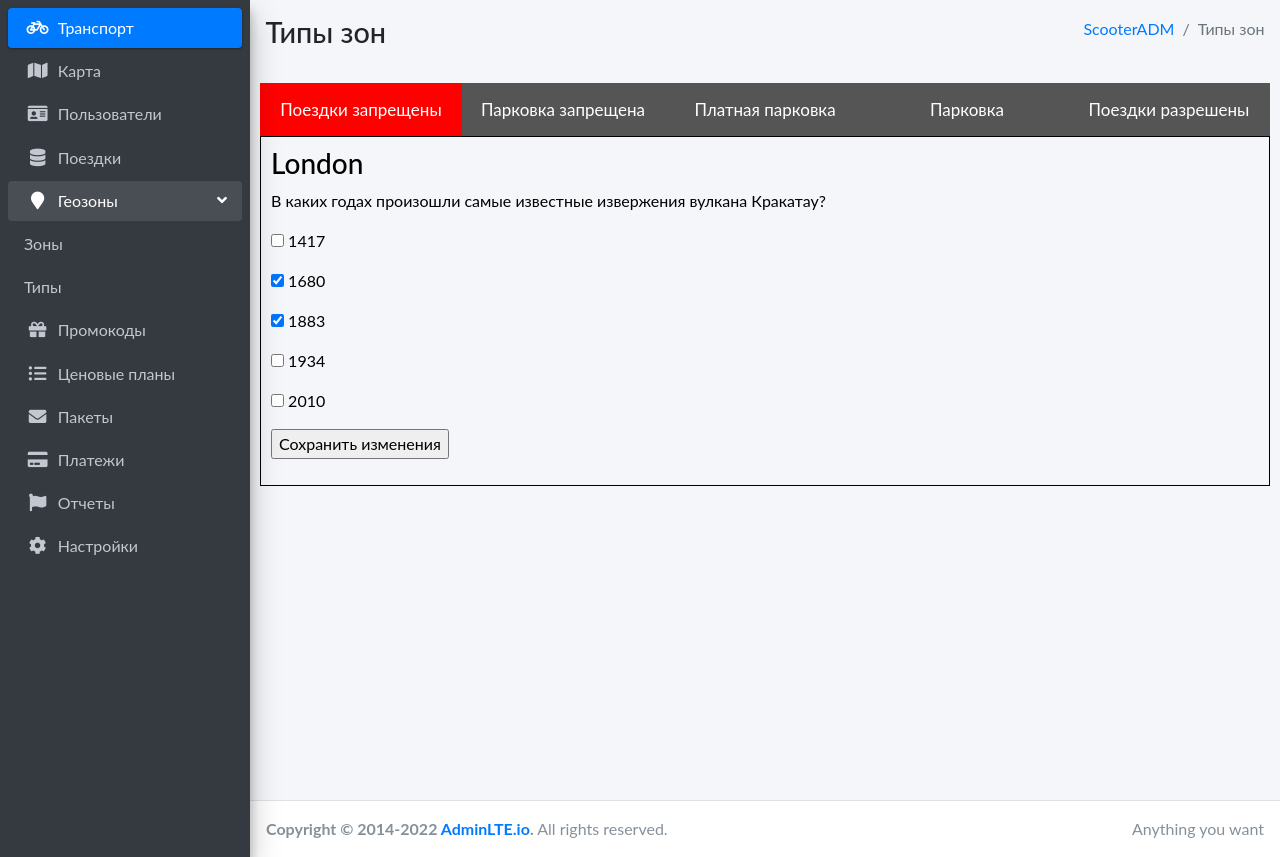
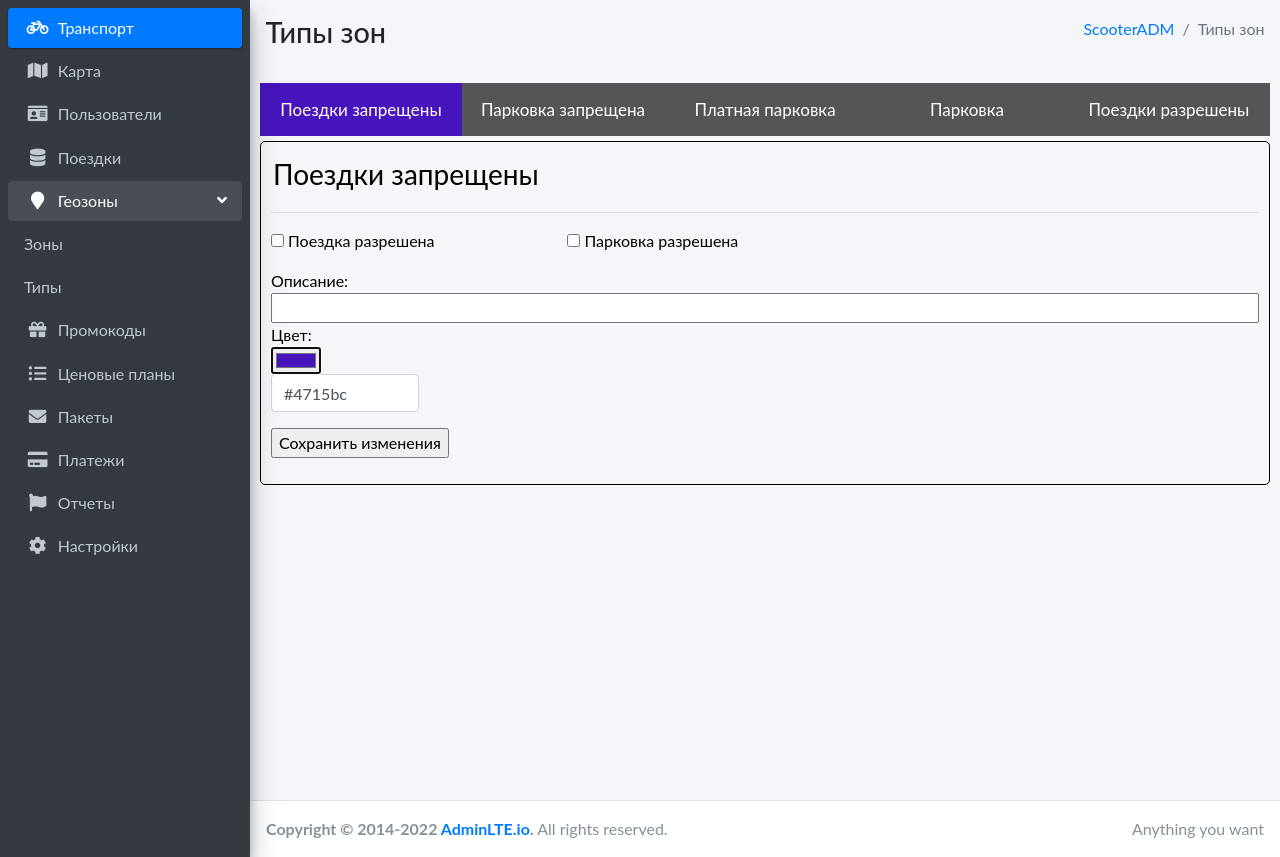
Before and after one commit to bloodyru/ScootersAdminPanel, a Django app: page /typeofzone.html in a window 1280 px wide. Shown: the part 57-914 px from the top of the page. Run offline with Django 3.2, Linux system fonts and the light colour scheme; data comes from the database, SQL or seed files in the repository; both versions use the stored data as it was after the commit; some libraries are stand-ins or nearby versions.

Commit message:
первый тип зоны, всё раотает кроме CheckboxInput

```diff
--- a/djangoProject/scooters/adm/forms.py
+++ b/djangoProject/scooters/adm/forms.py
@@ -1,5 +1,5 @@
-from .models import User,Zone
-from django.forms import ModelForm,TextInput,SelectMultiple
+from .models import User,Zone, TypeOfZone
+from django.forms import ModelForm,TextInput,SelectMultiple,CheckboxInput
 from django import forms
 
 class GaeParamsForm(forms.Form):
@@ -67,3 +67,23 @@ class NewZoneForm(ModelForm):
             }),
 
         }
+class TypeOfZoneForm(ModelForm):
+    class Meta:
+        model = TypeOfZone
+        fields = ['TypeZone', 'ColorZone', 'CanYouScooterOnThisArea', 'CanYouParkingOnThisArea']
+        widgets = {
+            "TypeZone": TextInput(attrs={
+                'class': 'form-control',
+                'placeholder': 'Тип зоны'
+            }),
+            "ColorZone": TextInput(attrs={
+                'class': 'form-control',
+                'placeholder': 'Цвет зоны',
+                'style': 'width: 15%'
+            }),
+            "CanYouScooterOnThisArea": CheckboxInput(attrs={
+            }),
+            "CanYouParkingOnThisArea": CheckboxInput(attrs={
+            }),
+
+        }
--- a/djangoProject/scooters/adm/models.py
+++ b/djangoProject/scooters/adm/models.py
@@ -48,6 +48,9 @@ class Balance(models.Model):
 
 class TypeOfZone(models.Model):
     TypeZone = models.CharField(max_length=30, null=True)
+    ColorZone = models.CharField(max_length=7, null=True)
+    CanYouScooterOnThisArea = models.BooleanField(null=True)
+    CanYouParkingOnThisArea = models.BooleanField(null=True)
     def __str__(self):
         return str(self.TypeZone)
 
--- a/djangoProject/scooters/adm/views.py
+++ b/djangoProject/scooters/adm/views.py
@@ -6,7 +6,7 @@ from django.http import HttpResponseRedirect
 from django.http import HttpResponseNotFound
 from .models import Transport, User, Balance, Zone, TypeOfZone
 from django.views.generic import DetailView
-from .forms import UserForm, ZoneredactorForm, NewZoneForm
+from .forms import UserForm, ZoneredactorForm, NewZoneForm,TypeOfZoneForm
 from django.views.generic.edit import UpdateView, CreateView
 import json
 
@@ -62,6 +62,7 @@ def map(request):
 
 
 def zone(request):
+
     name = "Зоны"
     zone = Zone.objects.all()
     colorZone = serializers.serialize('json', Zone.objects.all())
@@ -70,7 +71,7 @@ def zone(request):
     for i in range(len(color)):
         color0 = color[i]  # берем первую строчку матрицы
         color0 = color0['fields']  # берем параметр fields, углубляемся
-        color0 = color0['ColorZone']  # Берем параметр GPSPoints, получаем строчку
+        color0 = color0['ColorZone']  # Берем параметр ColorZone, получаем строчку
         datacolor.append(color0)
     data = serializers.serialize('json', Zone.objects.all())
     gps = json.loads(data)  # конвертируем json to array
@@ -91,7 +92,6 @@ def zone(request):
         nn = 'зон'
     else:
         nn = 'зон.'
-
     return render(request, 'adm/zone.html',
                   {'zone': zone, 'name': name, 'summ': summ, 'nn': nn, 'datagps': datagps, 'datacolor': datacolor})
 
@@ -122,7 +122,28 @@ def deletezone(request, pk):
         return HttpResponseNotFound("<h2>Zone not found</h2>")
 
 def typeofzone(request):
+    error = ''
+    if request.method == 'POST': # если со страницы идет метод POST
+        form = TypeOfZoneForm(request.POST) # создаем экземпляр формы для типо зон
+        if form.is_valid(): # если форма правильно заполнена:
+            TypeOfZoneObject = TypeOfZone.objects.get(TypeZone = form.cleaned_data.get('TypeZone')) # получаем тип зоны из модели с TypeZone равным TypeZone со страницы
+            TypeOfZoneObject.ColorZone = form.cleaned_data.get('ColorZone') # значению .ColorZone модели TypeOfZoneObject, присваиваем значение со страницы
+            TypeOfZoneObject.CanYouScooterOnThisArea = form.cleaned_data.get('CanYouScooterOnThisArea')
+            TypeOfZoneObject.CanYouParkingOnThisArea = form.cleaned_data.get('CanYouParkingOnThisArea')
+            TypeOfZoneObject.save() # сохраняем модель
+        else:
+            error = form.errors # если форма заполнена не правильно отправляем ошибки на страницу
+    ColorTypeOfzone = serializers.serialize('json', TypeOfZone.objects.all())
+    color = json.loads(ColorTypeOfzone)  # конвертируем json to array
+    datacolor = []
+    for i in range(len(color)):
+        color0 = color[i]  # берем первую строчку матрицы
+        color0 = color0['fields']  # берем параметр fields, углубляемся
+        color0 = color0['ColorZone']  # Берем параметр ColorZone, получаем строчку
+        datacolor.append(color0)
+
     name = "Типы зон"
     typezone = TypeOfZone.objects.all()
-    print(typezone[0])
-    return render(request, 'adm/typeofzone.html', {'name': name, 'typezone': typezone})
+    form = TypeOfZoneForm(request.POST, initial={'TypeZone': typezone[0]})
+    return render(request, 'adm/typeofzone.html', {'name': name, 'typezone': typezone, 'datacolor':datacolor,
+                                                   'form':form, 'error': error})
--- a/djangoProject/scooters/static/adm/dist/js/zoneredactor.js
+++ b/djangoProject/scooters/static/adm/dist/js/zoneredactor.js
@@ -13,7 +13,6 @@ window.addEventListener("load", startup, false);
 
 function watchColorPicker(event) {
 document.getElementById('id_ColorZone').value=document.getElementById('id_hex_color').value
-console.log("fihvwidhbc")
 drowpolygon(poly)
 }
 
@@ -28,7 +27,6 @@ function startup() {
 var polygonfieldstring = document.getElementById('id_GPSPoints').value;
 var colorzone = document.getElementById('id_ColorZone').value;
 document.getElementById('id_hex_color').value=document.getElementById('id_ColorZone').value
-console.log(colorzone);
 var tomassive = polygonfieldstring.split(",");
 var gpsmassive = [];
 for(var k=0;k<tomassive.length;){
--- a/djangoProject/scooters/templates/adm/typeofzone.html
+++ b/djangoProject/scooters/templates/adm/typeofzone.html
@@ -34,65 +34,64 @@ body {font-family: "Lato", sans-serif;}
     font-size: 17px;
     width: 20%;
 }
-
 .tablink:hover {
     background-color: #777;
 }
-
 /* Style the tab content */
 .tabcontent {
-    color: white;
-    display: none;
-    padding: 0px;
-    text-align: left;
-}
-.block {
     color: black;
+    background-color:#f4f6f9;
     width: 100%;
     padding:10px;
     border: solid 1px black;
-      float: left;
+    border-radius: 5px;
+    float:left;
+    margin-top: 5px;
+    display: none;
+    text-align: left;
     }
-
-#Zone_0 {background-color:red;}
-#Zone_1 {background-color:ff6633;}
-#Zone_2 {background-color:ff00ff;}
-#Zone_3 {background-color:blue;}
-#Zone_4 {background-color:green;}
 </style>
 </head>
 <body>
 <div style="padding: 10px;">
-<button class="tablink" onclick="openZone('Zone_0', this, 'red')" id="defaultOpen">{{typezone.0}}</button>
-<button class="tablink" onclick="openZone('Zone_1', this, 'ff6633')">{{typezone.1}}</button>
-<button class="tablink" onclick="openZone('Zone_2', this, 'ff00ff')">{{typezone.2}}</button>
-<button class="tablink" onclick="openZone('Zone_3', this, 'blue')">{{typezone.3}}</button>
-<button class="tablink" onclick="openZone('Zone_4', this, 'green')">{{typezone.4}}</button>
-
-<div id="Zone_0" class="tabcontent">
-  <div  class="block">
 <div>
-      <h3>London</h3>
+{% for el in typezone %}
+<button class="tablink" onclick="openZone('{{el.TypeZone}}', this, '{{el.ColorZone}}')" id="defaultOpen">{{el.TypeZone}}</button>
+{% endfor%}
+</div>
+  <div id="{{typezone.0}}" class="tabcontent">
+      <div>
+        <form name="ZoneredactorForm" method="post">
+          {% csrf_token %}
+          <div style="float: left width: 100%;">
+            <input id="TypeZone" type="text" name="TypeZone" readonly  value="{{typezone.0}}" style="border: none;font-size: 21pt;background-color:#f4f6f9">
+          <hr />
+          </div>
+          <div style="float: left; width: 30%;">
+            <p> {{form.CanYouScooterOnThisArea}} Поездка разрешена</p>
+          </div>
+          <div style="float: left; width: 70%;">
+            <p>{{form.CanYouParkingOnThisArea}} Парковка разрешена</p>
           </div>
           <div>
-      <form>
-       <p>В каких годах произошли самые известные извержения вулкана Кракатау?</p>
-       <p><input type="checkbox" name="a" value="1417"> 1417</p>
-       <p><input type="checkbox" name="a" value="1680" checked> 1680</p>
-       <p><input type="checkbox" name="a" value="1883" checked> 1883</p>
-       <p><input type="checkbox" name="a" value="1934"> 1934</p>
-       <p><input type="checkbox" name="a" value="2010"> 2010</p>
+            Описание:<br>
+            <input type="text" style=" width: 100%;">
+          </div>
+          Цвет:
+          <p><input id="id_hex_color" maxlength="7" name="hex_color" type="color" value="#7E7593" >{{form.ColorZone}}</p>
+
           <p><input type="submit" value="Сохранить изменения"></p>
+            <span>{{error}}</span>
         </form>
       </div>
   </div>
-</div>
 
-<div id="Zone_1" class="tabcontent">
-  <h3>Paris</h3>
+  <div id="{{typezone.1}}" class="tabcontent">
+    <h3>{{typezone.1}}</h3>
     <p>Paris is the capital of France.</p>
     <p>Paris is the capital of France.</p>
-  <p>Paris is the capital of France.</p><p>Paris is the capital of France.</p>
+    <p>Paris is the capital of France.</p>
+    <p>Paris is the capital of France.</p>
     <p>Paris is the capital of France.</p>
     <p>Paris is the capital of France.</p>
     <p>Paris is the capital of France.</p>
@@ -101,23 +100,43 @@ body {font-family: "Lato", sans-serif;}
 
   </div>
 
-<div id="Zone_2" class="tabcontent">
-  <h3>Tokyo</h3>
+  <div id="{{typezone.2}}" class="tabcontent">
+    <h3>{{typezone.2}}</h3>
     <p>Tokyo is the capital of Japan.</p>
   </div>
 
-<div id="Zone_3" class="tabcontent">
-  <h3>Oslo</h3>
+  <div id="{{typezone.3}}" class="tabcontent">
+    <h3>{{typezone.3}}</h3>
     <p>Oslo is the capital of Norway.</p>
   </div>
 
-<div id="Zone_4" class="tabcontent">
-  <h3>Oslo1</h3>
+  <div id="{{typezone.4}}" class="tabcontent">
+    <h3>{{typezone.4}}</h3>
     <p>Oslo1 is the capital of Norway.</p>
   </div>
 
 </div>
+
 <script>
+window.addEventListener("load", startup, false);
+
+function watchColorPicker(event) {
+document.getElementById('id_ColorZone').value=document.getElementById('id_hex_color').value
+}
+
+function startup() {
+  colorWell = document.querySelector("#id_hex_color");
+  colorWell.addEventListener("input", watchColorPicker, false);
+  colorWell.addEventListener("change", watchColorPicker, false);
+  colorWell.select();
+  document.getElementById('id_hex_color').value='{{datacolor.0}}'
+  document.getElementById('id_ColorZone').value='{{datacolor.0}}'
+
+}
+
+
+var ColorTypeOfzone = {{datacolor|safe}}
+
 function openZone(cityName,elmnt,color) {
     var i, tabcontent, tablinks;
     tabcontent = document.getElementsByClassName("tabcontent");
```
Also changed, not shown: djangoProject/scooters/templates/adm/zone.html (+0 -31 lines), djangoProject/scooters/db.sqlite3. Lines whose indentation alone changed are shown as unchanged.
